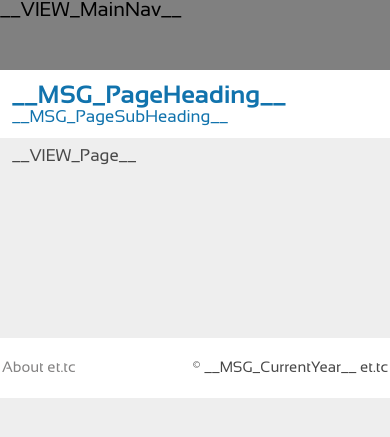
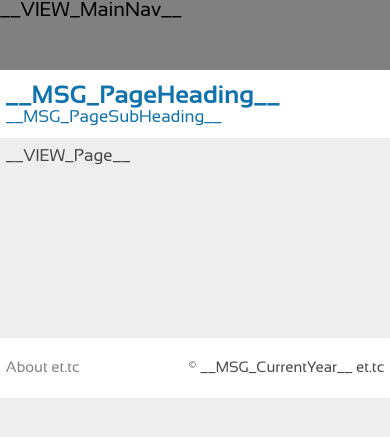
Before and after one commit to minextu/et.tc, a PHP site: template src/EttcUi/Main/templates/MainView.html in a window 390 px wide. Shown: the top 437 px of the page. Run offline with PHP 8.4, Linux system fonts and the light colour scheme; the template is opened without the code that fills it, so the values that code supplies are empty; classes that the project's autoload settings leave out are loaded by file name.

Commit message:
EttcUi: small theme fixes

```diff
--- a/assets/css/layout.css
+++ b/assets/css/layout.css
@@ -470,7 +470,6 @@ table td, table th {
 }
 
 footer {
-    width: 100%;
     margin: 0px auto;
     min-width: 200px;
     background: #fff;
@@ -555,13 +554,13 @@ footer .active, footer a:hover {
 
 @media (max-width:550px) {
     .simple_nav ul, .simple_nav .ul {
-        width: 99%;
+        width: 97%;
     }
     #content_wrapper .main, .row .main {
-        width: 99%;
+        width: 97%;
     }
     #content_wrapper .main .content {
-        padding: 10px;
+        padding: 10px 0px;
     }
     #title {
         padding: 10px;
--- a/assets/css/project.css
+++ b/assets/css/project.css
@@ -1,3 +1,8 @@
+.projectContainer {
+    width: 100%;
+    overflow: hidden;
+}
+
 .projectContainer .projectImage {
     width: 100%;
 }
```
